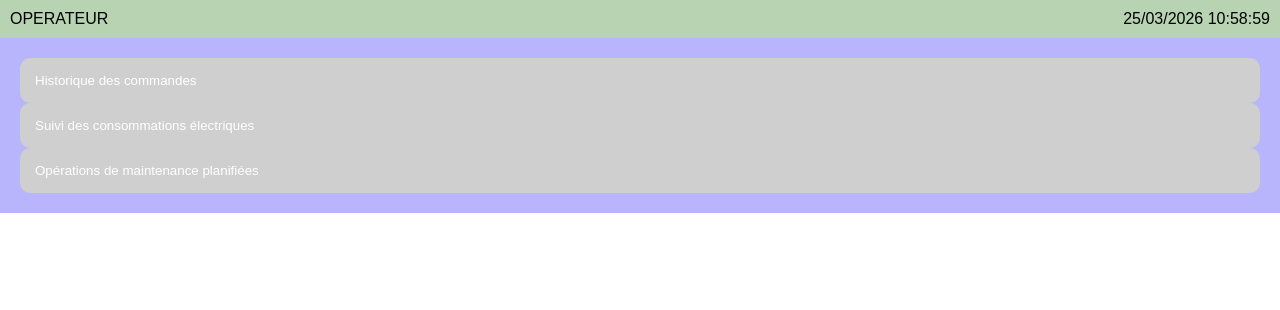
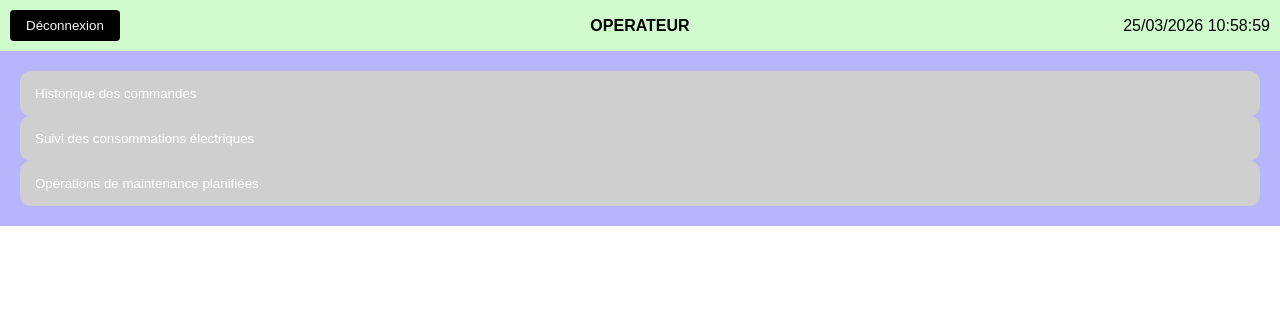
Before and after one commit to Diablohazard/PF3, a Flask app: page /dashboard in a window 1280 px wide. Shown: the top 310 px of the page. Run offline with Flask 3, Linux system fonts and the light colour scheme; lists and menus that the app fills with data are empty.

Commit message:
bouton deconnexion

```diff
--- a/templates/dashboard.html
+++ b/templates/dashboard.html
@@ -7,9 +7,18 @@
 </head>
 <body>
 
-<header>
-    <div>OPERATEUR</div>
-    <div id="datetime"></div>
+<header style="background: #cffbcd; color: rgb(0, 0, 0); display: flex; align-items: center; justify-content: space-between; padding: 10px;">
+    <div style="flex: 1; text-align: left;">
+        <form action="/" method="get" style="display: inline;">
+            <button type="submit" style="background: rgb(0, 0, 0); color: #fcfcfc; border: none; padding: 8px 16px; border-radius: 4px; cursor: pointer;">
+                Déconnexion
+            </button>
+        </form>
+    </div>
+    <div style="flex: 1; text-align: center; font-weight: bold;">
+        OPERATEUR
+    </div>
+    <div style="flex: 1; text-align: right;" id="datetime"></div>
 </header>
 
 <div class="container">
```
